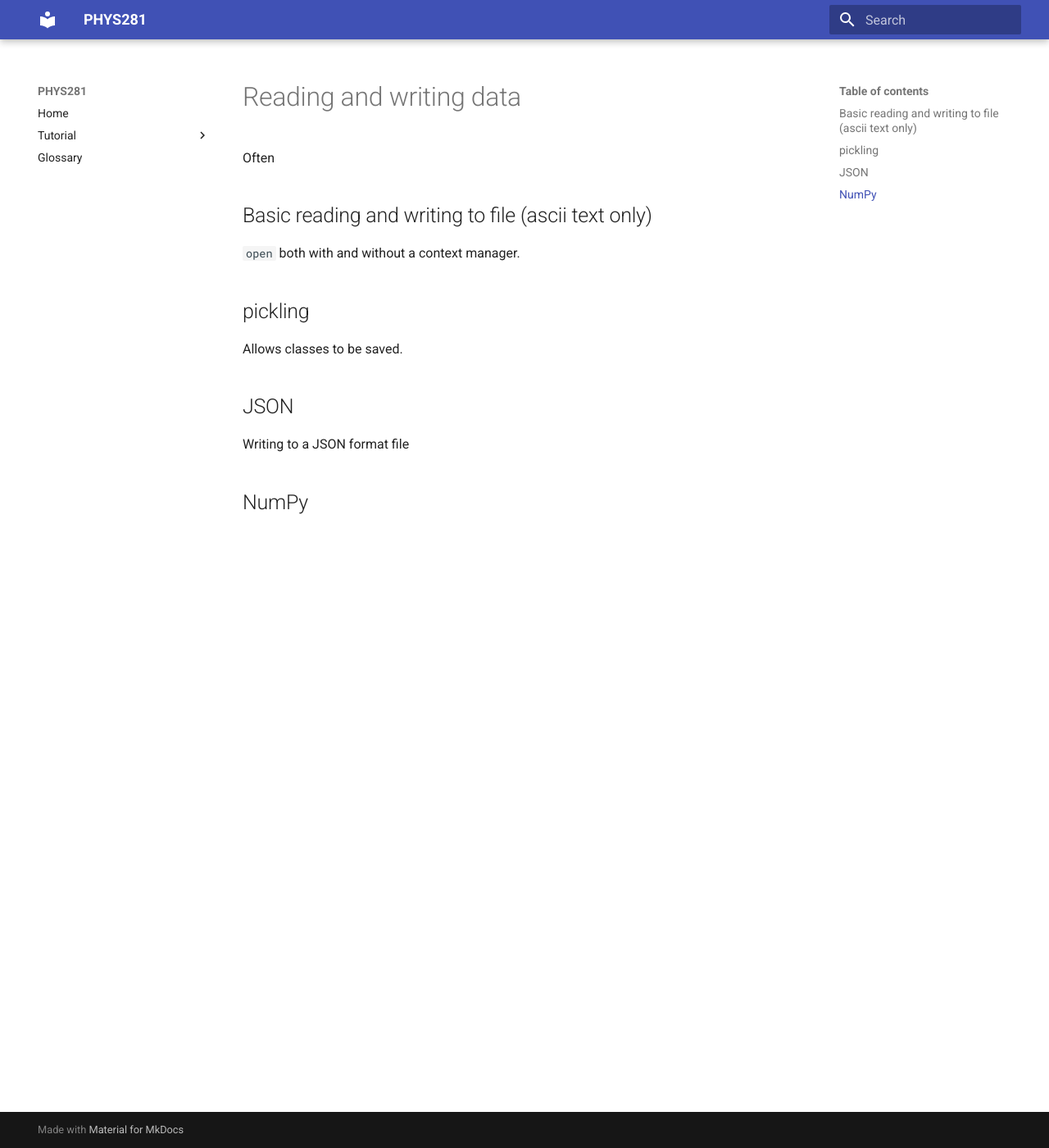
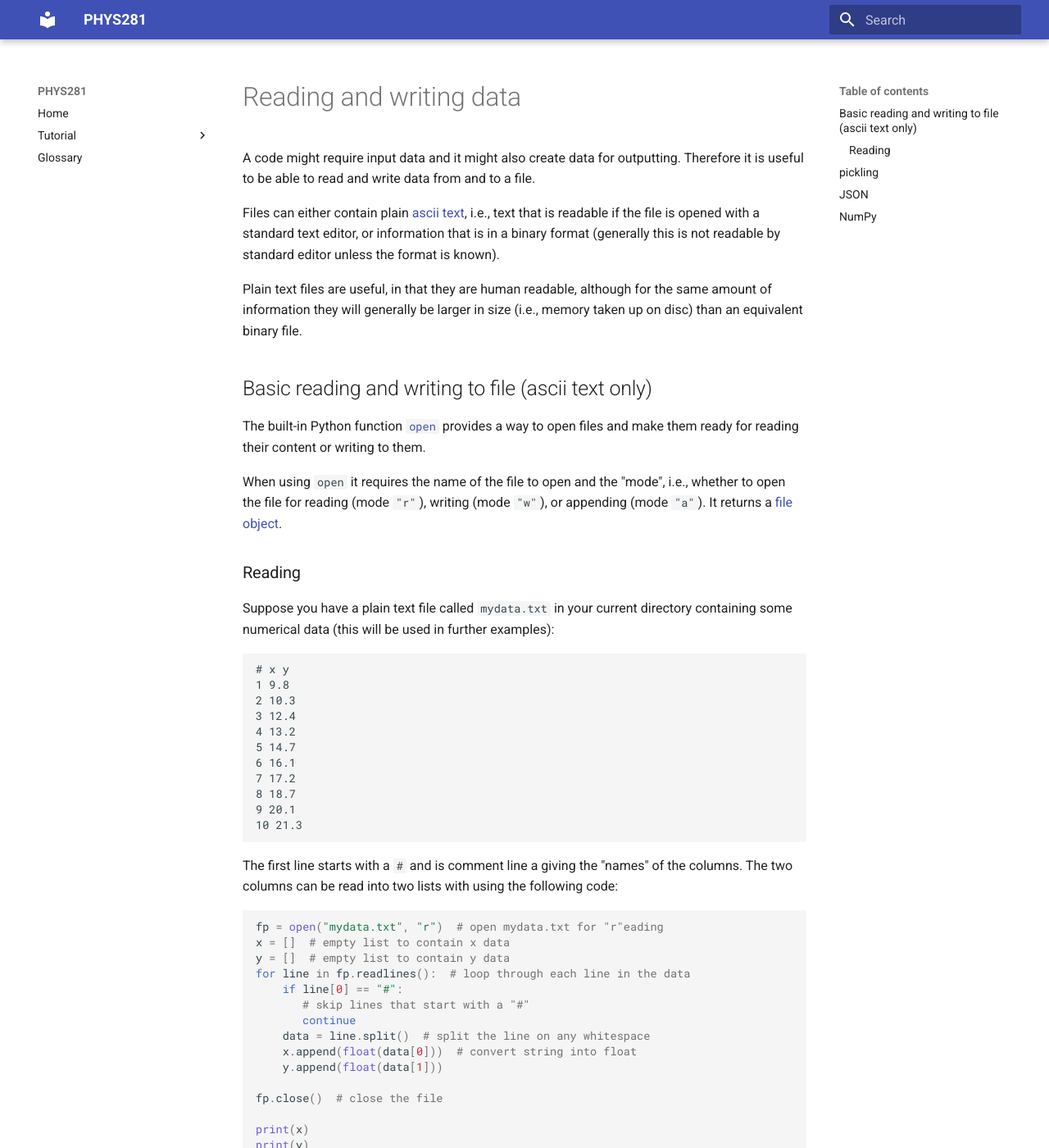
Before and after one commit to ndd21/PHYS281, an MkDocs documentation site: the page built from docs/demo-io.md, in a window 1280 px wide and 1400 px high. Shown: the whole window at 82% size. Built offline with MkDocs 1.6.1 and Material for MkDocs 9.7.7, drawn with Linux system fonts in a browser that asks for light colours; some of the changed text lies outside the part shown.

Commit message:
Start writing IO sectoin

````diff
--- a/docs/demo-io.md
+++ b/docs/demo-io.md
@@ -1,10 +1,62 @@
 # Reading and writing data
 
-Often
+A code might require input data and it might also create data for outputting. Therefore it is useful
+to be able to read and write data from and to a file.
+
+Files can either contain plain [ascii text](https://en.wikipedia.org/wiki/ASCII), i.e., text that is
+readable if the file is opened with a standard text editor, or information that is in a binary
+format (generally this is not readable by standard editor unless the format is known).
+
+Plain text files are useful, in that they are human readable, although for the same amount of
+information they will generally be larger in size (i.e., memory taken up on disc) than an equivalent
+binary file.
 
 ## Basic reading and writing to file (ascii text only)
 
-`open` both with and without a context manager.
+The built-in Python function [`open`](https://docs.python.org/3/library/functions.html#open)
+provides a way to open files and make them ready for reading their content or writing to them.
+
+When using `open` it requires the name of the file to open and the "mode", i.e., whether to open the
+file for reading (mode `"r"`), writing (mode `"w"`), or appending (mode `"a"`). It returns a [file
+object](https://docs.python.org/3/glossary.html#term-file-object).
+
+### Reading
+
+Suppose you have a plain text file called `mydata.txt` in your current directory containing some
+numerical data (this will be used in further examples):
+
+```
+--8<-- "docs/mydata.txt"
+```
+
+The first line starts with a `#` and is comment line a giving the "names" of the columns. The two
+columns can be read into two lists with using the following code:
+
+```python
+fp = open("mydata.txt", "r")  # open mydata.txt for "r"eading
+x = []  # empty list to contain x data
+y = []  # empty list to contain y data
+for line in fp.readlines():  # loop through each line in the data
+    if line[0] == "#":
+       # skip lines that start with a "#"
+       continue
+    data = line.split()  # split the line on any whitespace
+    x.append(float(data[0]))  # convert string into float
+    y.append(float(data[1]))
+
+fp.close()  # close the file
+
+print(x)
+print(y)
+[1.0, 2.0, 3.0, 4.0, 5.0, 6.0, 7.0, 8.0, 9.0, 10.0]
+[9.8, 10.3, 12.4, 13.2, 14.7, 16.1, 17.2, 18.7, 20.1, 21.3]
+```
+
+In this [`readlines`](https://www.w3schools.com/python/ref_file_readlines.asp) is a method of the
+file object. It goes through the file and returns a list, where each entry is a string containing a
+line from the file.
+
+When reading data in this way you must know what the data file looks like.
 
 ## pickling
 
--- /dev/null
+++ b/docs/mydata.txt
@@ -0,0 +1,11 @@
+# x y
+1 9.8
+2 10.3
+3 12.4
+4 13.2
+5 14.7
+6 16.1
+7 17.2
+8 18.7
+9 20.1
+10 21.3
````
